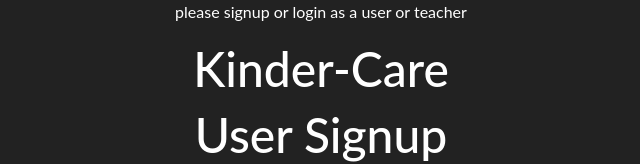
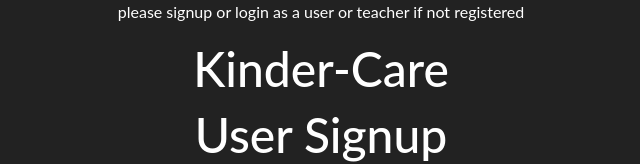
Before and after one commit to vishalkevinpatel/mont-frontend, a React (Vite) app: page / in a window 1280 px wide. Shown: the top 164 px of the page, without its empty margins (319-959 px from the left). Built offline with nearby package versions, Linux system fonts and the light colour scheme; no server answers.

Commit message:
altered logic for jwt

```diff
--- a/src/Header.jsx
+++ b/src/Header.jsx
@@ -7,7 +7,7 @@
     return (
       <div>
         <p className="align-items-center justify-content-center text-center">
-          please signup or login as a user or teacher
+          please signup or login as a user or teacher if not registered
         </p>{" "}
       </div>
     );
```
